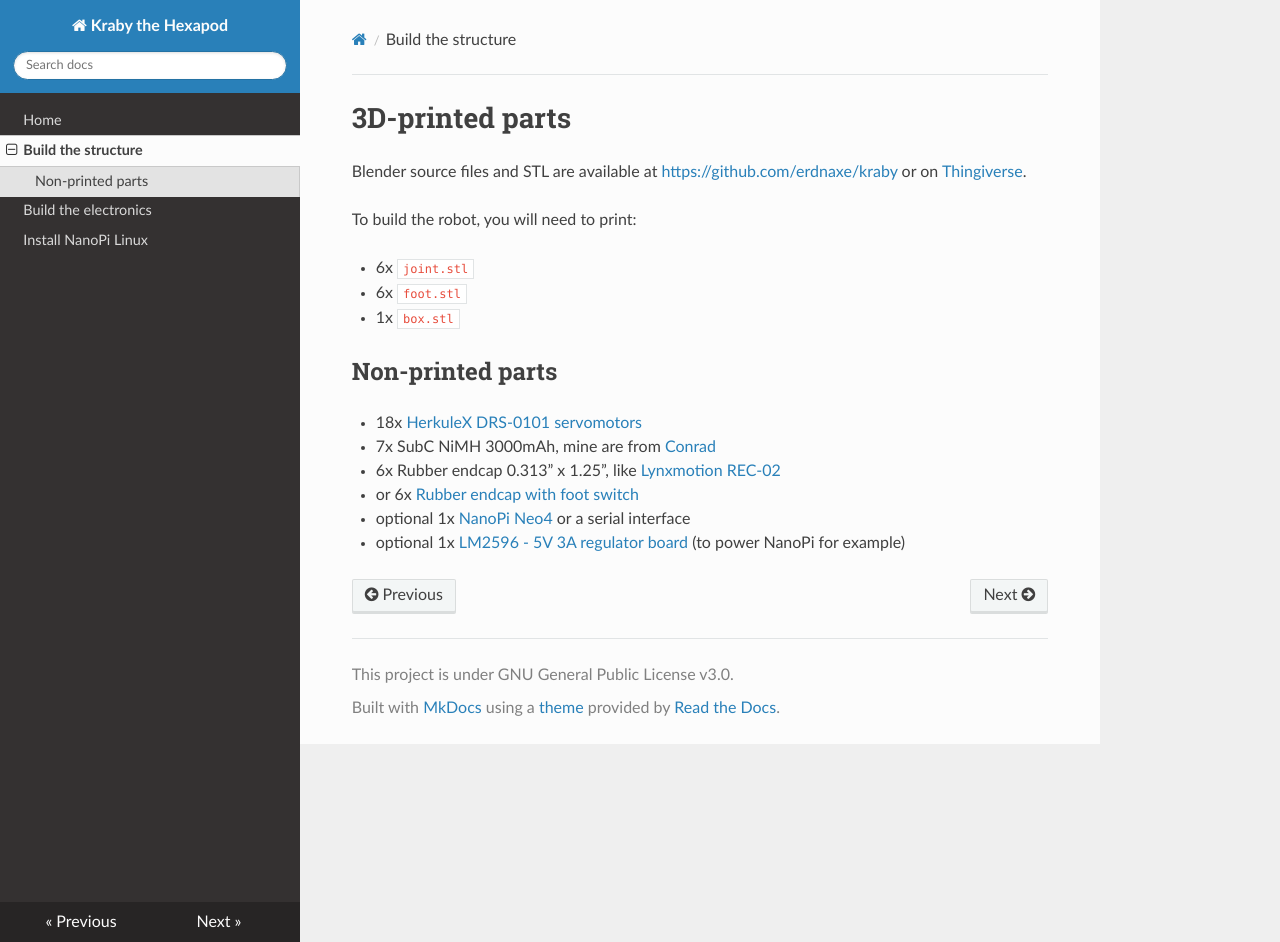
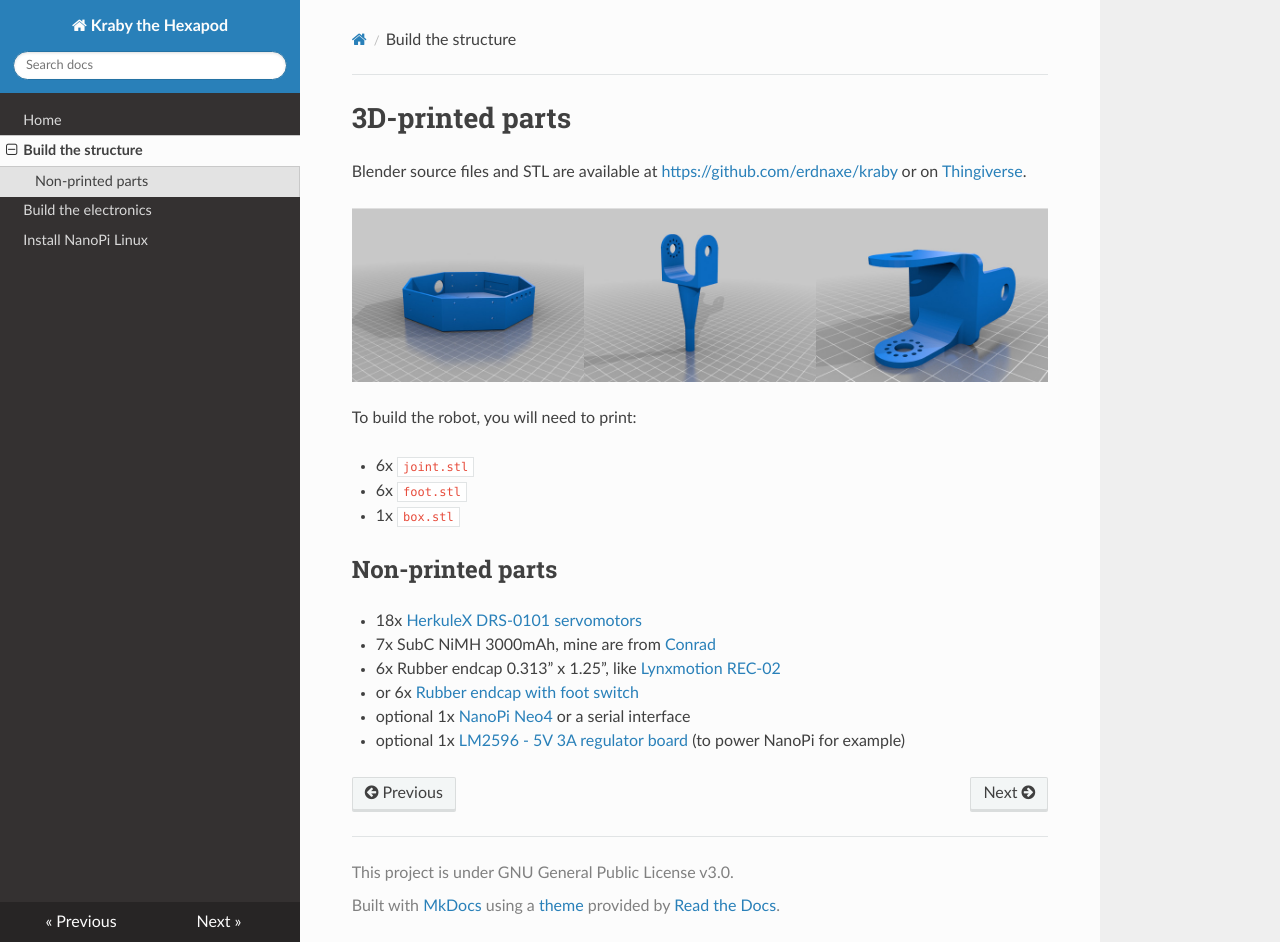
Before and after one commit to erdnaxe/kraby, an MkDocs documentation site: the page built from docs/build_the_structure.md, in a window 1280 px wide and 942 px high. Built offline with MkDocs 1.6.1, drawn with Linux system fonts in a browser that asks for light colours; nearby versions of some CDN libraries.

Commit message:
3d printed parts illustration

```diff
--- a/docs/build_the_structure.md
+++ b/docs/build_the_structure.md
@@ -3,6 +3,8 @@
 Blender source files and STL are available
 at <https://github.com/erdnaxe/kraby>
 or on [Thingiverse](https://www.thingiverse.com/thing:4135774).
+
+![3D printed parts](img/3d_parts.jpg)
 
 To build the robot, you will need to print:
 
```
Also changed, not shown: docs/img/3d_parts.jpg (added).
